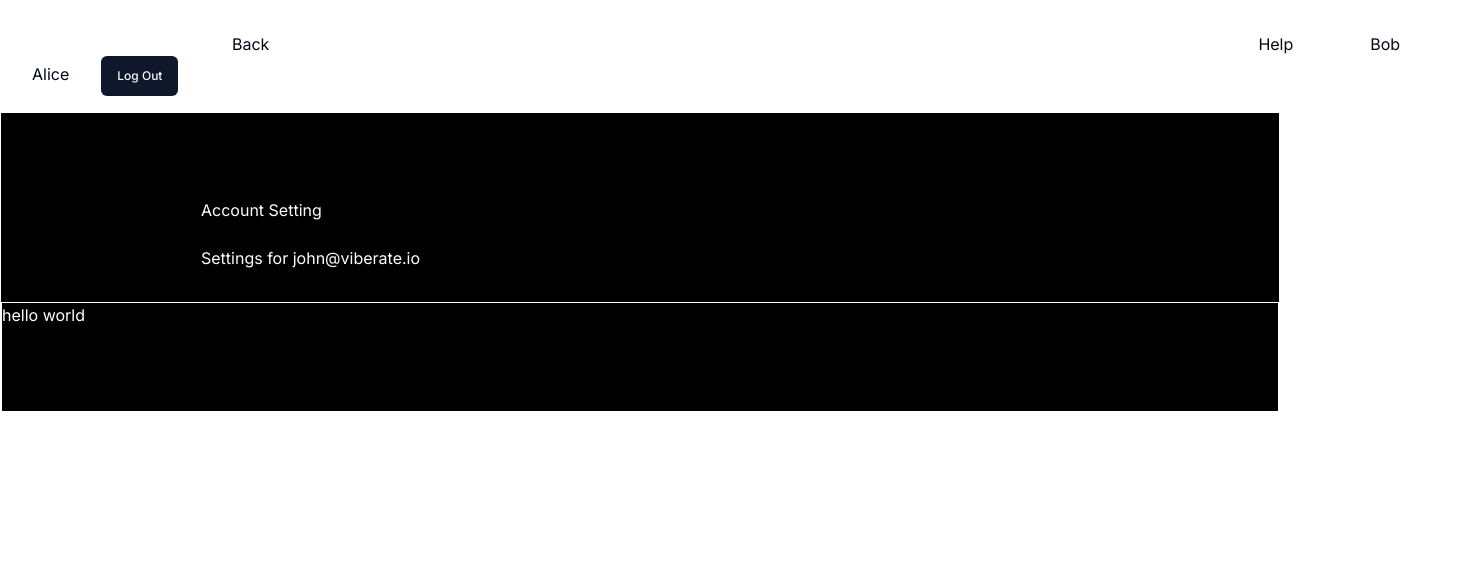
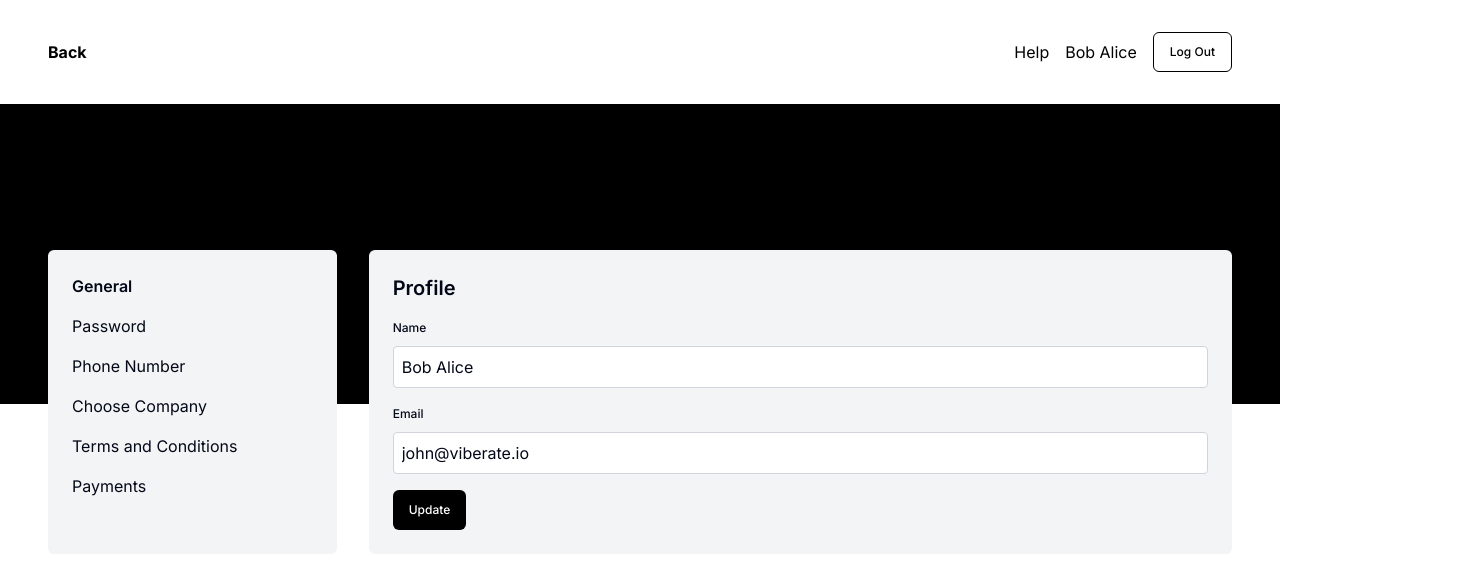
Before and after one commit to ShaikhNabeelShabbir/unbundl-web, a React (Vite) app: page /account-setting in a window 1280 px wide. Shown: the top 568 px of the page, 1479 px wide, since content can reach past the window. Built offline with nearby package versions, Linux system fonts and the light colour scheme.

Commit message:
changes updated

```diff
--- a/src/pages/startup/account-settings.tsx
+++ b/src/pages/startup/account-settings.tsx
@@ -1,24 +1,62 @@
 import { Button } from "@/components/ui/button";
+
 const AccountSettings = () => {
   return (
-    <div>
-      <div className="flex flex-wrap">
-        <div className="mx-8 mt-8  w-full h-12">
-          <span className="w-16 h-6 py-4 ml-[200px]">Back</span>
-          <span className="w-16 h-6 ml-[957px] py-4 px-8">Help</span>
-          <span className="w-16 h-6 ml-[13px] py-4 px-8">Bob Alice</span>
-          <span className="w-16 h-6">
-            <Button>Log Out</Button>
-          </span>
+    <div className="min-h-screen bg-white">
+      {/* Header Section */}
+      <div className=" text-black py-8 px-12 flex justify-between items-center">
+        <div>
+          <h1 className="text-3xl font-bold">Back</h1>
         </div>
-        <div className="mt-8 bg-black w-full h-[300px] border border-white ">
-          <div className="w-full h-w-16 mx-[200px] ">
-            <p className="text-white mt-[85px] ">Account Setting</p>
-            <br />
-            <p className="text-white ">Settings for john@viberate.io</p>
+        <div className="flex items-center gap-4">
+          <a href="#" className="text-black">
+            Help
+          </a>
+          <span>Bob Alice</span>
+          <Button variant="outline" className="text-black border-black">
+            Log Out
+          </Button>
+        </div>
+      </div>
+      <div className="pt-[106px] bg-black h-[300px]">
+        {/* Content Section */}
+        <div className="px-12 py-10 flex space-x-8">
+          {/* Sidebar Links */}
+          <div className="w-1/4 bg-gray-100 rounded-md p-6">
+            <ul className="space-y-4">
+              <li className="font-semibold">General</li>
+              <li>Password</li>
+              <li>Phone Number</li>
+              <li>Choose Company</li>
+              <li>Terms and Conditions</li>
+              <li>Payments</li>
+            </ul>
           </div>
-          <div className="mt-8 w-full h-[300px] border border-white text-white ">
-            hello world
+
+          {/* Profile Form */}
+          <div className="w-3/4 bg-gray-100 rounded-md p-6">
+            <h2 className="text-lg font-semibold mb-4">Profile</h2>
+            <div className="space-y-4">
+              <div>
+                <label className="block text-sm font-medium mb-2">Name</label>
+                <input
+                  type="text"
+                  value="Bob Alice"
+                  className="w-full p-2 border border-gray-300 rounded"
+                  readOnly
+                />
+              </div>
+              <div>
+                <label className="block text-sm font-medium mb-2">Email</label>
+                <input
+                  type="email"
+                  value="john@viberate.io"
+                  className="w-full p-2 border border-gray-300 rounded"
+                  readOnly
+                />
+              </div>
+              <Button className="bg-black text-white">Update</Button>
+            </div>
           </div>
         </div>
       </div>
```
